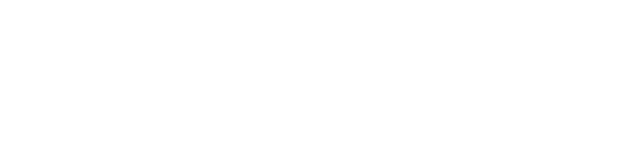
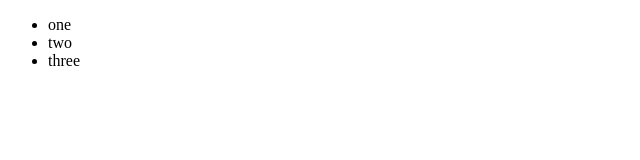
Before and after one commit to anantjadhav/css, a plain HTML site: page index.html in a window 1280 px wide. Shown: the whole page, without its empty margins (0-640 px from the left). Drawn offline with Linux system fonts and the light colour scheme.

Commit message:
added unordered list

```diff
--- a/index.html
+++ b/index.html
@@ -7,7 +7,13 @@
     <link rel="stylesheet" href="style.css">
 </head>
 <body>
-
+    <div class="container">
+        <ul>
+            <li>one</li>
+            <li>two</li>
+            <li>three</li>
+        </ul>
+    </div>
     <!--external js-->
     <script src="script.js"></script>
 </body>
```
